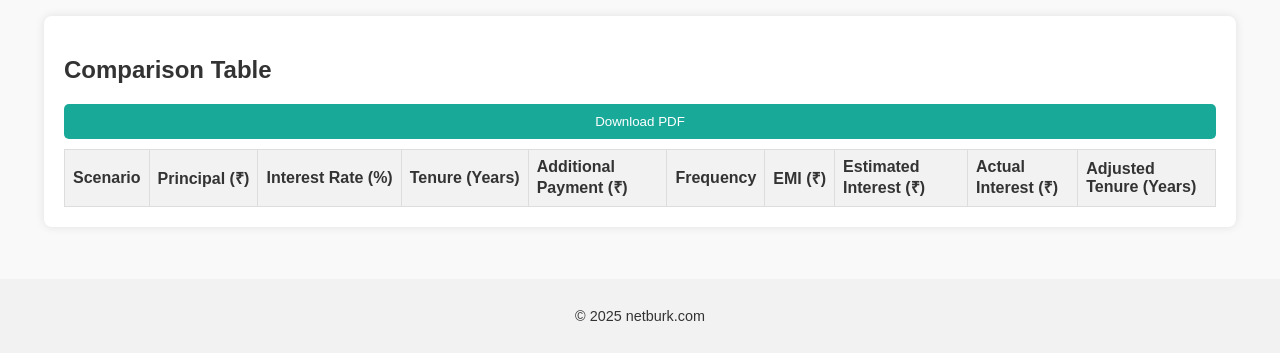
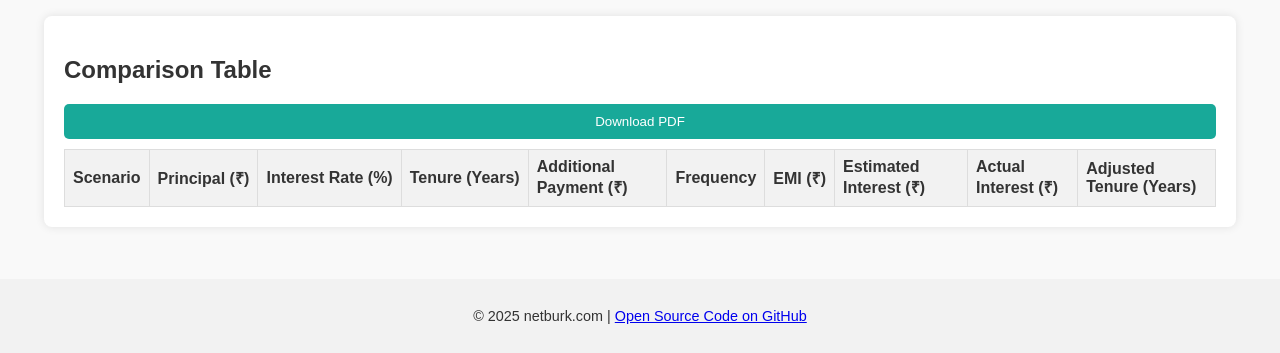
Before and after one commit to itantry/loans-related-calculation, a plain HTML site: page index.html in a window 1280 px wide. Shown: the part 1193-1546 px from the top of the page. Drawn offline with nearby package versions, Linux system fonts and the light colour scheme.

Commit message:
stable version 3.1

```diff
--- a/index.html
+++ b/index.html
@@ -117,10 +117,13 @@
 
   <!-- Footer -->
   <footer>
-    <p>&copy; <span id="copyright-year"></span> netburk.com</p>
+    <p>
+        &copy; <span id="copyright-year"></span> netburk.com |
+        <a href="https://github.com/itantry/loans-related-calculation" target="_blank">Open Source Code on GitHub</a>
+    </p>
   </footer>
 
-    <!-- JavaScript Libraries -->
+  <!-- JavaScript Libraries -->
   <script src="https://cdn.jsdelivr.net/npm/chart.js" defer></script>
   <script src="https://cdnjs.cloudflare.com/ajax/libs/html2canvas/1.4.1/html2canvas.min.js" defer></script>
   <script src="https://cdnjs.cloudflare.com/ajax/libs/jspdf/2.5.1/jspdf.umd.min.js" defer></script>
--- a/script.js
+++ b/script.js
@@ -2,7 +2,7 @@ let pieChartInstance = null;
 let lineChartInstance = null;
 
 /**
- * Updates the displayed value of a slider.
+ * Updates the displayed value of a slider--version 3.1.
  * @param {string} sliderId - The ID of the slider element.
  * @param {string} valueSpanId - The ID of the span element displaying the value.
  */
--- a/styles.css
+++ b/styles.css
@@ -1,4 +1,4 @@
-/* General Styles */
+/* General Styles --version 3.1 */
 :root {
   --primary-color: #18A999;
   --secondary-color: #009688;
```
Also changed, not shown: Readme.txt.
